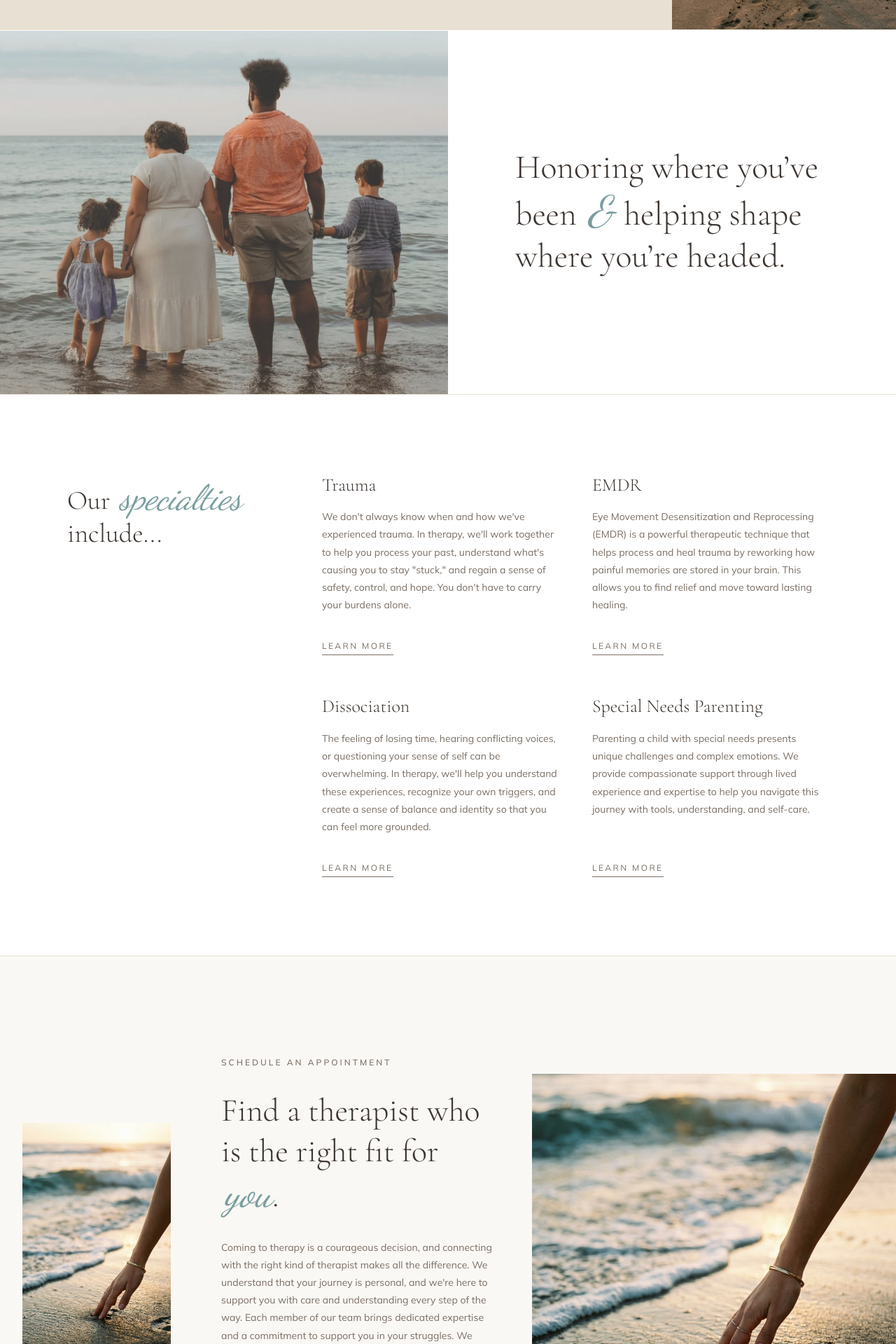
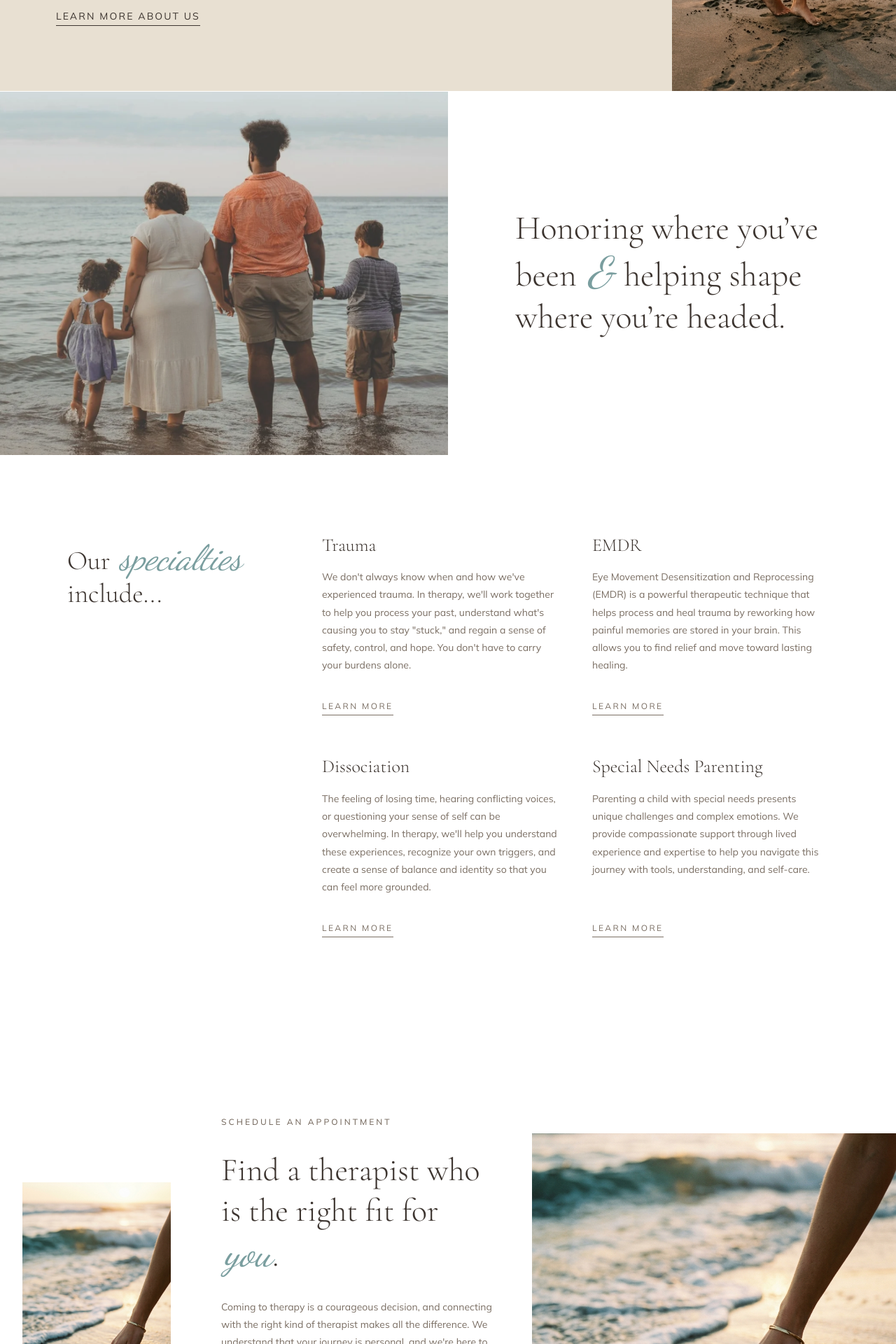
Before and after one commit to uzumaki902/website, a Next.js app: page / in a window 1280 px wide. Shown: the part 4200-6120 px from the top of the page at 70% size. Built offline with nearby package versions, Linux system fonts and the light colour scheme.

Commit message:
feat: add "Learn More About Us" CTA link to How We Work section

```diff
--- a/src/components/CtaSection.tsx
+++ b/src/components/CtaSection.tsx
@@ -2,7 +2,7 @@ import Image from "next/image";
 
 export default function CtaSection() {
   return (
-    <section id="contact" className="relative bg-[#FAF8F5] py-16 md:py-24 border-t border-[#E8E0D2] overflow-hidden">
+    <section id="contact" className="relative bg-white py-16 md:py-24 overflow-hidden border-none">
       <div className="grid grid-cols-1 lg:grid-cols-[220px_1fr_450px] xl:grid-cols-[260px_1fr_520px] items-center min-h-[580px]">
         {/* Left Inset Image */}
         <div className="hidden lg:block relative h-[380px] w-full pl-8 pr-4 my-auto">
--- a/src/components/HonoringSection.tsx
+++ b/src/components/HonoringSection.tsx
@@ -2,9 +2,9 @@ import Image from "next/image";
 
 export default function HonoringSection() {
   return (
-    <section className="bg-white border-t border-[#E8E0D2] overflow-hidden">
+    <section className="bg-white overflow-hidden p-0 m-0 border-none">
       <div className="grid grid-cols-1 lg:grid-cols-2 items-center">
-        {/* Left – Flush to Left Screen Edge Image (0px left margin/padding) */}
+        {/* Left – Flush to Left and Top Screen Edge Image (0px gap/border) */}
         <div className="relative w-full aspect-[16/10] lg:aspect-auto lg:h-[520px] overflow-hidden">
           <Image
             src="/images/honoring-family.png"
--- a/src/components/HowWeWorkSection.tsx
+++ b/src/components/HowWeWorkSection.tsx
@@ -1,10 +1,11 @@
 import Image from "next/image";
+import Link from "next/link";
 
 export default function HowWeWorkSection() {
   return (
     <section className="relative bg-sand-light">
       <div className="grid grid-cols-1 lg:grid-cols-[1fr_320px] min-h-[600px]">
-        {/* Left – Text Content */}
+        {/* Left Text Content */}
         <div className="px-8 md:px-16 lg:px-20 py-16 md:py-24">
           <p className="font-sans text-xs tracking-[0.3em] uppercase text-teal mb-10">
             HOW WE WORK
@@ -43,9 +44,15 @@ export default function HowWeWorkSection() {
               </p>
             </div>
           </div>
+
+          <div className="mt-16">
+            <Link href="#" className="font-sans text-xs md:text-sm tracking-[0.15em] uppercase text-charcoal border-b border-charcoal pb-1 hover:text-teal hover:border-teal transition-colors">
+              LEARN MORE ABOUT US
+            </Link>
+          </div>
         </div>
 
-        {/* Right – Tall Image */}
+        {/* Right Tall Image */}
         <div className="relative min-h-[400px] lg:min-h-0">
           <Image
             src="/images/woman-beach.jpg"
--- a/src/components/SpecialtiesSection.tsx
+++ b/src/components/SpecialtiesSection.tsx
@@ -27,7 +27,7 @@ const specialties = [
 
 export default function SpecialtiesSection() {
   return (
-    <section id="specialties-cards" className="bg-white py-20 md:py-28 px-8 md:px-16 lg:px-24 border-t border-[#E8E0D2]">
+    <section id="specialties-cards" className="bg-white py-20 md:py-28 px-8 md:px-16 lg:px-24 border-none">
       <div className="max-w-[1240px] mx-auto">
         <div className="grid grid-cols-1 lg:grid-cols-[300px_1fr] gap-12 lg:gap-16 items-start">
           {/* Left – Heading */}
```
